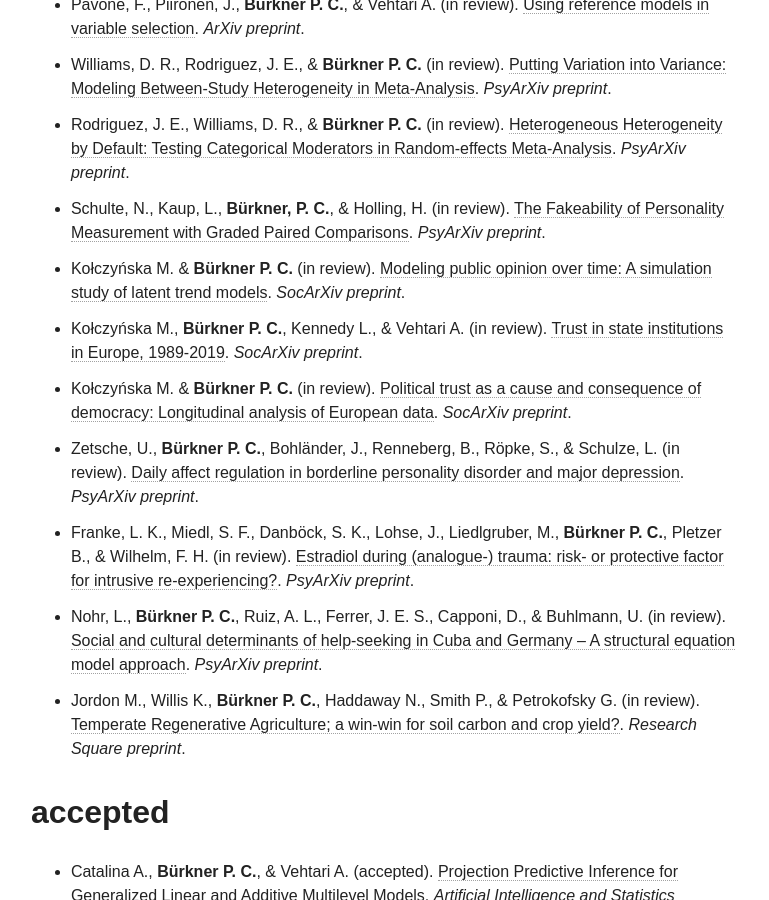
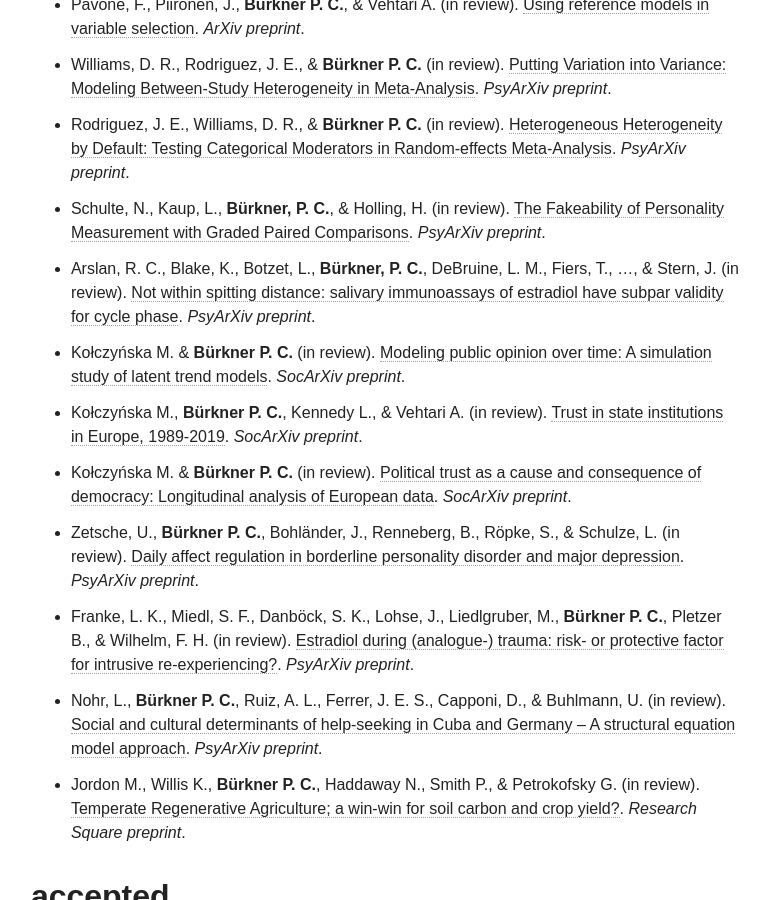
Before and after one commit to paul-buerkner/paul-buerkner.github.io, a Jekyll site: the page built from publications/index.md, in a window 1280 px wide and 900 px high, scrolled down 1061 px. Shown: the whole window, without its empty margins (255-1024 px from the left). Built offline with Jekyll 4.4.1, drawn with Linux system fonts in a browser that asks for light colours; nearby versions of some CDN libraries.

Commit message:
add new preprint

```diff
--- a/publications/index.md
+++ b/publications/index.md
@@ -16,6 +16,7 @@ excerpt: "A list of my publications"
 * Williams, D. R., Rodriguez, J. E., & **Bürkner P. C.** (in review). [Putting Variation into Variance: Modeling Between-Study Heterogeneity in Meta-Analysis](https://psyarxiv.com/9vkqy/). *PsyArXiv preprint*.
 * Rodriguez, J. E., Williams, D. R., & **Bürkner P. C.** (in review). [Heterogeneous Heterogeneity by Default: Testing Categorical Moderators in Random-effects Meta-Analysis](https://psyarxiv.com/tqcka/). *PsyArXiv preprint*.
 * Schulte, N., Kaup, L., **Bürkner, P. C.**, & Holling, H. (in review). [The Fakeability of Personality Measurement with Graded Paired Comparisons](https://psyarxiv.com/bs7he/). *PsyArXiv preprint*.
+* Arslan, R. C., Blake, K., Botzet, L., **Bürkner, P. C.**, DeBruine, L. M., Fiers, T., ..., & Stern, J. (in review). [Not within spitting distance: salivary immunoassays of estradiol have subpar validity for cycle phase](https://psyarxiv.com/5r8mg/). *PsyArXiv preprint*.
 * Kołczyńska M. & **Bürkner P. C.** (in review). [Modeling public opinion over time: A simulation study of latent trend models](https://osf.io/preprints/socarxiv/gauvx/). *SocArXiv preprint*.
 * Kołczyńska M., **Bürkner P. C.**, Kennedy L., & Vehtari A. (in review). [Trust in state institutions in Europe, 1989-2019](https://osf.io/preprints/socarxiv/3v5g7/). *SocArXiv preprint*.
 * Kołczyńska M. & **Bürkner P. C.** (in review). [Political trust as a cause and consequence of democracy: Longitudinal analysis of European data](https://osf.io/preprints/socarxiv/79dth/). *SocArXiv preprint*.
```
